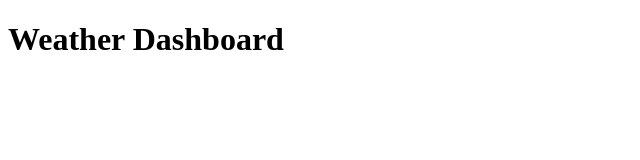
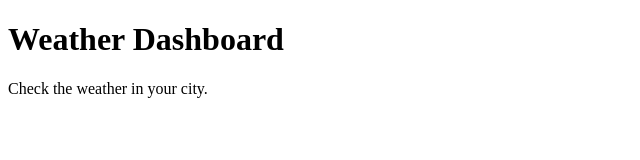
Before and after one commit to penaflorjonelbert/weather-dashboard, a plain HTML site: page Index.html in a window 1280 px wide. Shown: the whole page, without its empty margins (0-640 px from the left). Drawn offline with Linux system fonts and the light colour scheme.

Commit message:
Add weather dashboard heading

```diff
--- a/Index.html
+++ b/Index.html
@@ -6,6 +6,7 @@
 <body>
 
     <h1>Weather Dashboard</h1>
+<p>Check the weather in your city.</p>
 
 </body>
 </html>
```
